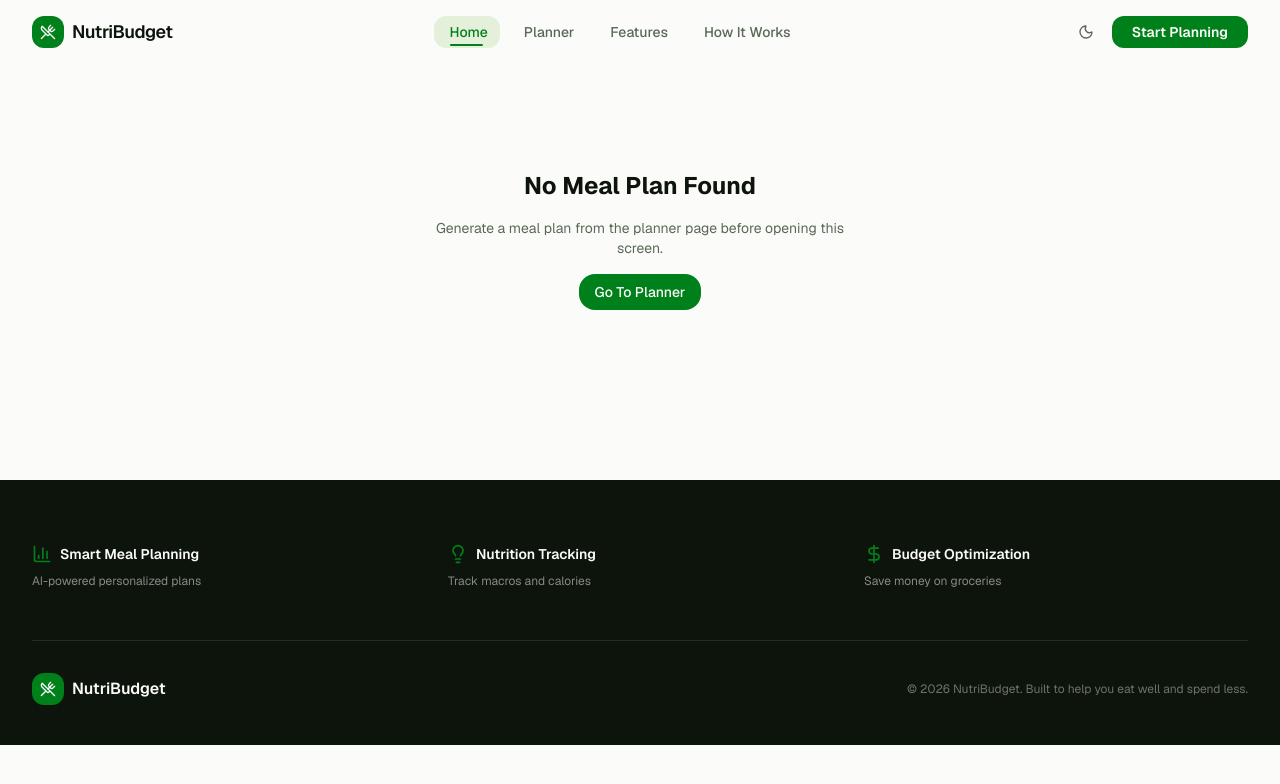
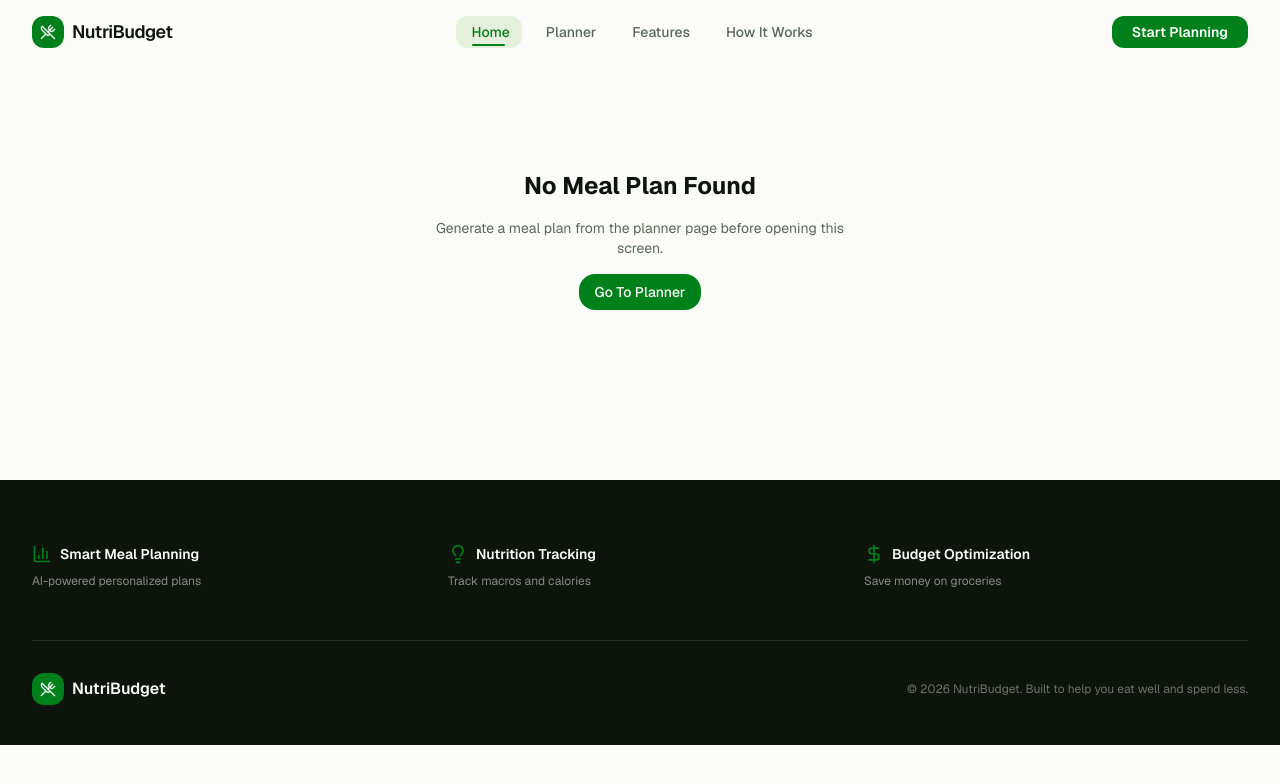
Before and after one commit to Tushar-Bajpai/budget-nutrition-planner, a Next.js app: page /meal-plan in a window 1280 px wide. Shown: the top 784 px of the page. Built offline with nearby package versions, Linux system fonts and the light colour scheme.

Commit message:
feat: remove theme toggle from navbar
Drop manual toggle, keep dark mode via system settings.

Co-authored-by: Tushar Bajpai <186077494+Tushar-Bajpai@users.noreply.github.com>

```diff
--- a/components/navbar.tsx
+++ b/components/navbar.tsx
@@ -4,7 +4,6 @@ import { useState, useEffect, useRef, useCallback } from "react";
 import Link from "next/link";
 import { usePathname, useRouter } from "next/navigation";
 import { Button } from "@/components/ui/button";
-import { ThemeToggle } from "@/components/theme-toggle";
 import { cn } from "@/lib/utils";
 import { Menu, X, UtensilsCrossed } from "lucide-react";
 
@@ -224,8 +223,7 @@ export function Navbar() {
           </nav>
 
           {/* CTA — desktop */}
-          <div className="hidden md:flex items-center gap-2">
-            <ThemeToggle />
+          <div className="hidden md:flex items-center gap-3">
             <Button
               asChild
               size="sm"
@@ -288,10 +286,6 @@ export function Navbar() {
             );
           })}
           <div className="mt-3 pt-3 border-t border-border flex flex-col gap-2">
-            <div className="flex items-center gap-2">
-              <span className="text-sm font-medium text-muted-foreground">Theme:</span>
-              <ThemeToggle />
-            </div>
             <Button
               asChild
               className="bg-primary text-primary-foreground hover:bg-primary/90 font-semibold rounded-lg"
```
